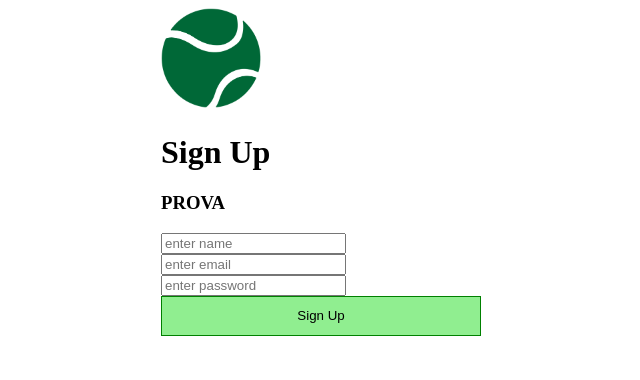
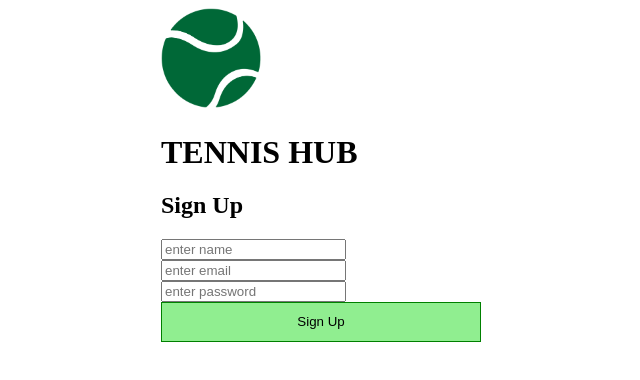
Before and after one commit to immacolato/vue-arenella-borettaz-castagna, a Vue app: page / in a window 1280 px wide. Shown: the top 380 px of the page, without its empty margins (339-979 px from the left). Built offline with nearby package versions, Linux system fonts and the light colour scheme.

Commit message:
Feat: add title

```diff
--- a/src/components/SignUp.vue
+++ b/src/components/SignUp.vue
@@ -1,8 +1,8 @@
 <template>
   <div class="register">
     <img class="logo" src="../assets/logoTennis.png" />
-    <h1>Sign Up</h1>
-    <h3>PROVA</h3>
+    <h1>TENNIS HUB</h1>
+    <h2>Sign Up</h2>
     <input type="text" placeholder="enter name" />
     <input type="text" placeholder="enter email" />
     <input type="password" placeholder="enter password" />
```
